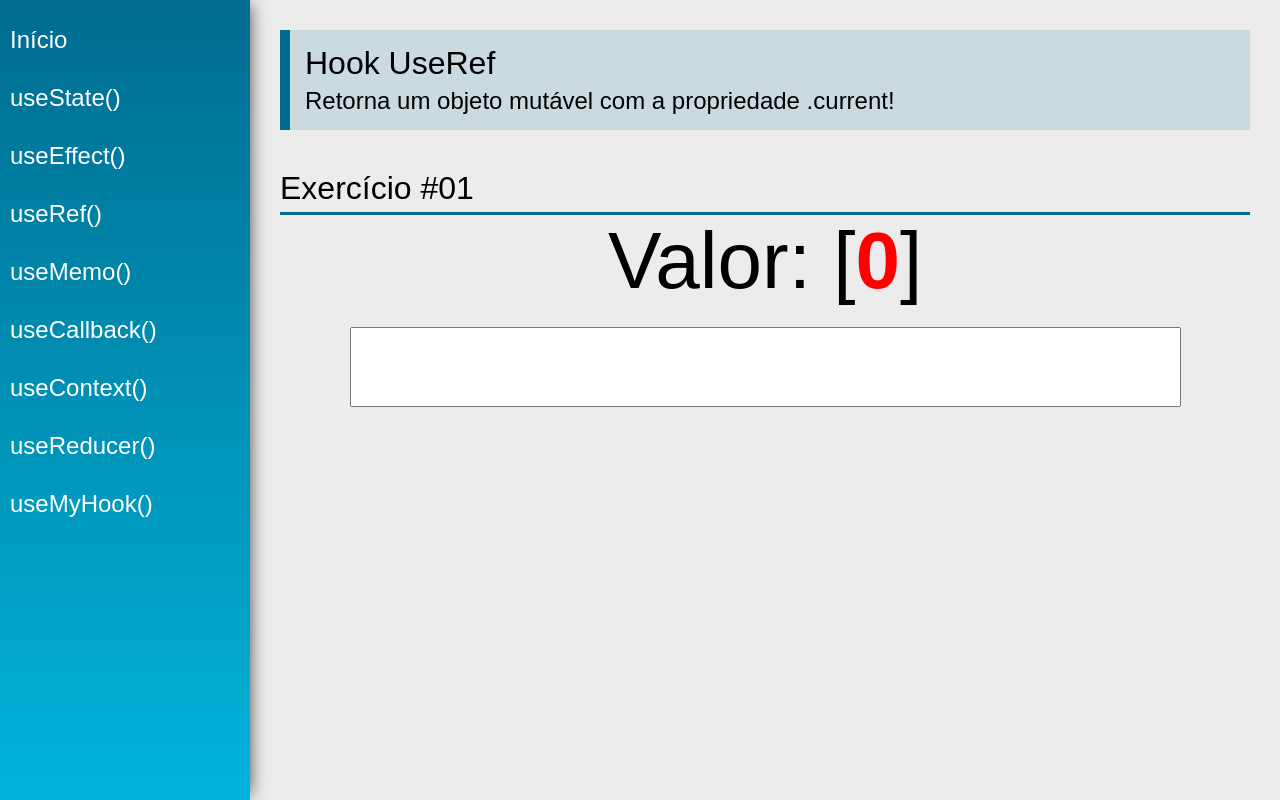
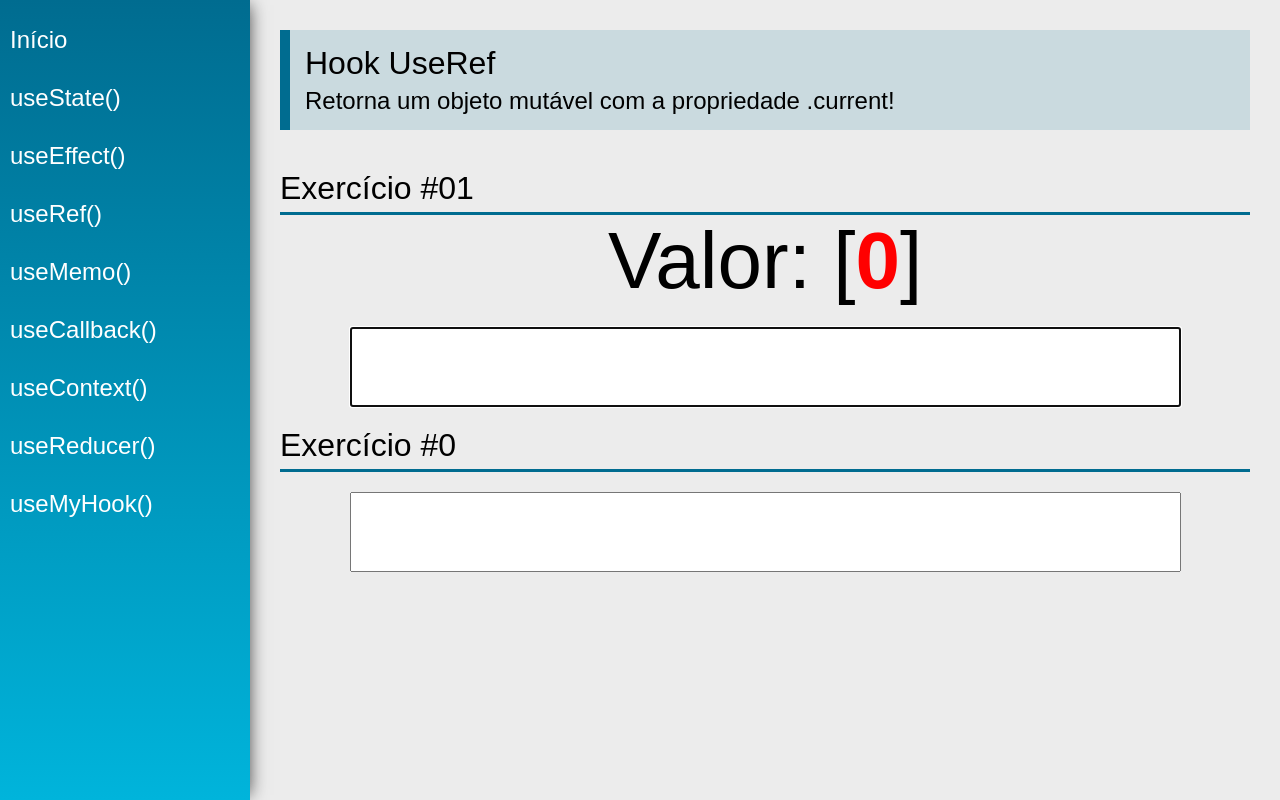
Before and after one commit to MenezesC137/Hooks_React, a React (Create React App) app: page /useRef in a window 1280 px wide. Built offline with nearby package versions, Linux system fonts and the light colour scheme.

Commit message:
Desafio função Merge

```diff
--- a/src/views/examples/UseRef.jsx
+++ b/src/views/examples/UseRef.jsx
@@ -2,13 +2,28 @@
 import PageTitle from '../../components/layout/PageTitle'
 import SectionTitle from '../../components/layout/SectionTitle'
 
+const merge = function(s1, s2) {
+    return [...s1].map((e, i) => `${e}${s2[i] || ""}`).join("")
+}
+
 const UseRef = (props) => {
     const [value1, setValue1] = useState("")
+    const [value2, setValue2] = useState("")
+
     const count = useRef(0)
+    const myInput1 = useRef(null)
+    const myInput2 = useRef(null)
+
 
     useEffect(function() {
         count.current ++
+        myInput2.current.focus()
     }, [value1])
+
+    useEffect(function() {
+        count.current ++
+        myInput1.current.focus()
+    }, [value2])
 
     return (
         <div className="UseRef">
@@ -21,13 +36,21 @@
             <div className="center">
                 <div>
                     <span className="text">Valor: </span>
-                    <span className="text">{value1} [</span>
+                    <span className="text">{merge(value1, value2)} [</span>
                     <span className="text red">{count.current}</span>
                     <span className="text">]</span>
                 </div>
                 <input type="text" className="input"
+                    ref={myInput1}
                     value={value1} onChange={e => setValue1(e.target.value)}
                 />
+            </div>
+
+            <SectionTitle title="Exercício #0"/>
+            <div className="center">
+                <input type="text" className="input"
+                    ref={myInput2}
+                    value={value2} onChange={e => setValue2(e.target.value)} />
             </div>
         </div>
     )
```
